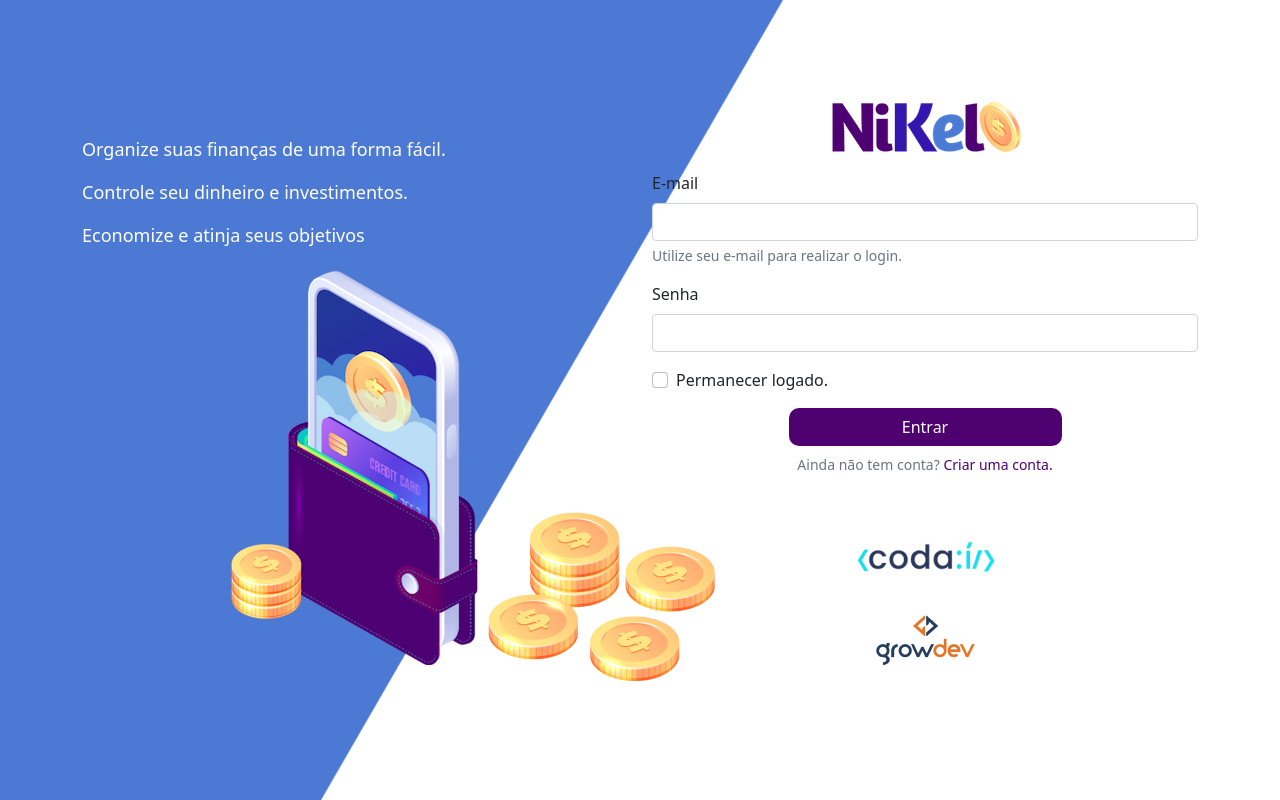
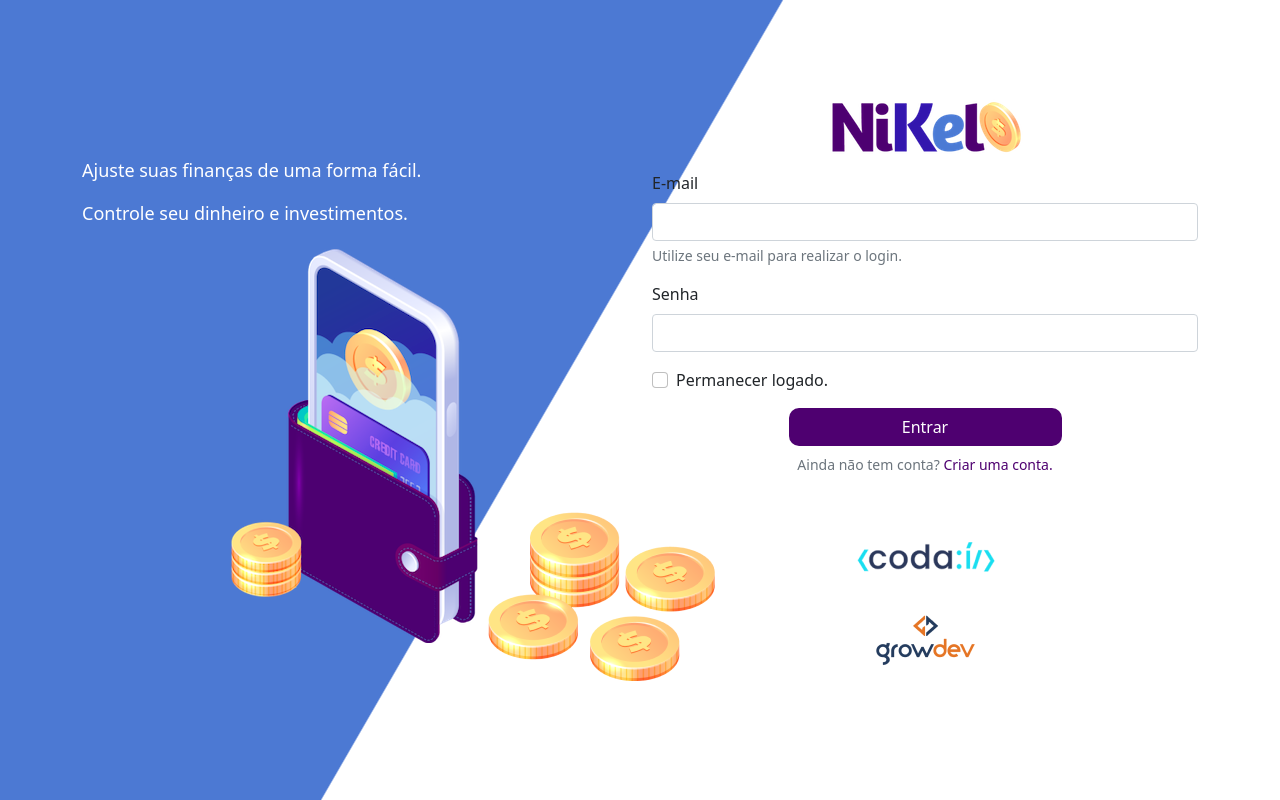
Before and after one commit to JotapCandido/Nikel, a plain HTML site: page Public/Index.html in a window 1280 px wide. Drawn offline with nearby package versions, Linux system fonts and the light colour scheme.

Commit message:
Alterado o text-login

```diff
--- a/Public/Index.html
+++ b/Public/Index.html
@@ -13,9 +13,8 @@
             <div class="row vh-100">
                 <div class="col d-flex justify-content-center my-5 flex-column">
                     <div class="text-login">
-                        <p>Organize suas finanças de uma forma fácil.</p>
+                        <p>Ajuste suas finanças de uma forma fácil.</p>
                         <p>Controle seu dinheiro e investimentos.</p>
-                        <p>Economize e atinja seus objetivos</p>
                     </div>
                     <div class="text-center">
                         <img src="./assets/images/pocket.png" alt="image pocket" class="img-fluid" srcset="">
```
